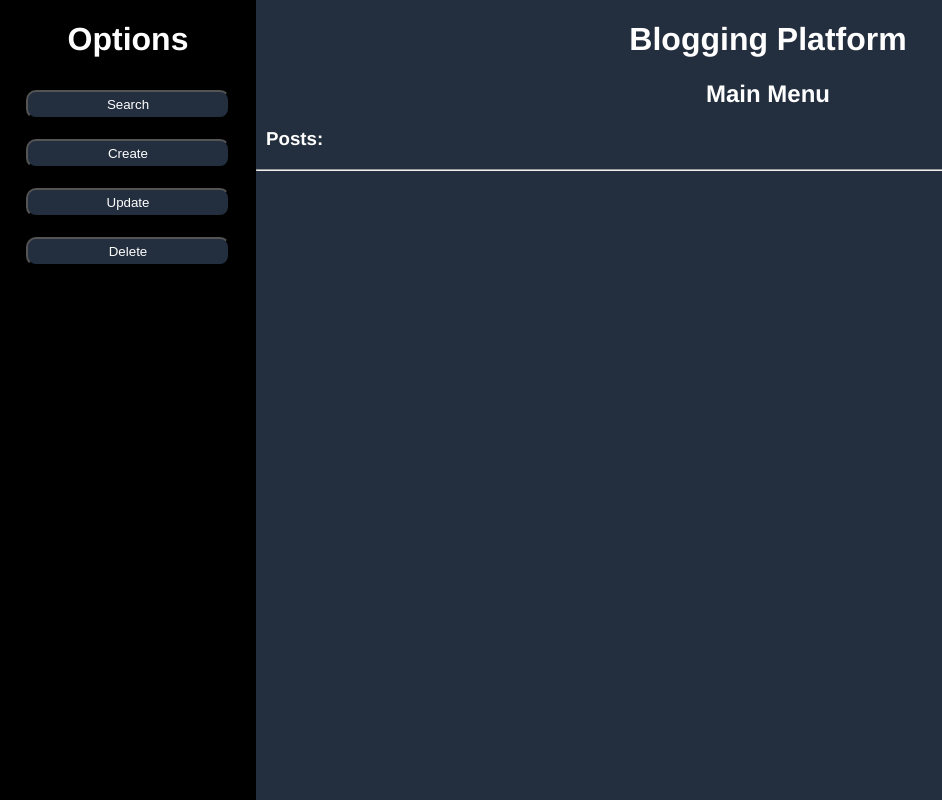
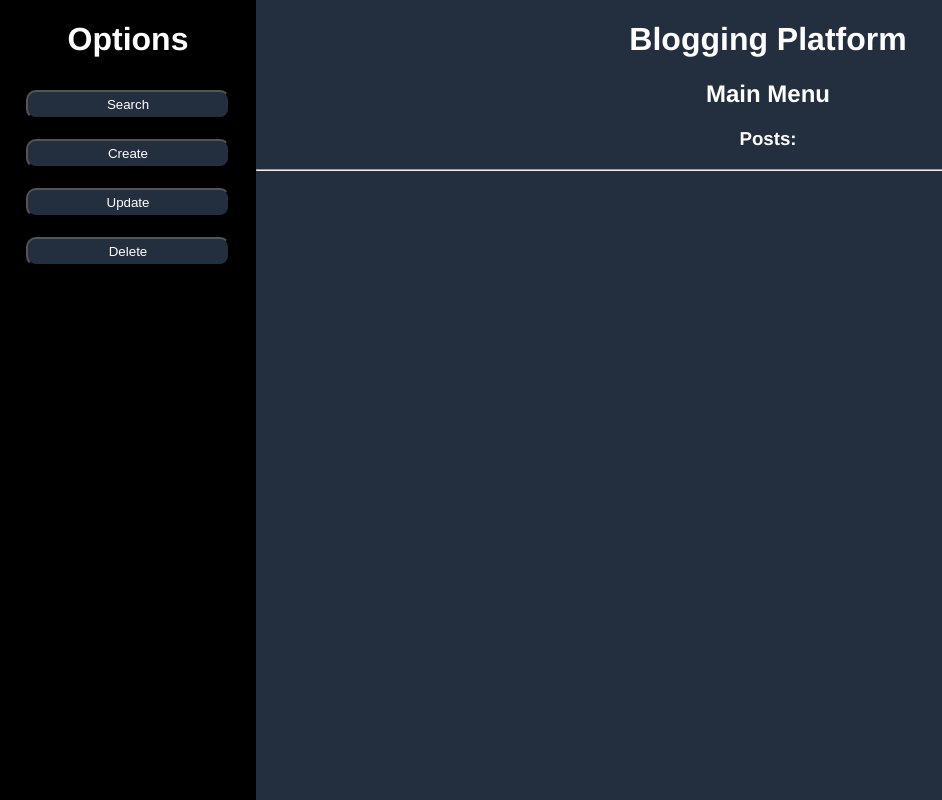
Before and after one commit to LewieJ08/blogging_platform_app, a Flask app: page / in a window 1280 px wide. Shown: the whole page, without its empty margins (0-942 px from the left). Run offline with Flask 3, Linux system fonts and the light colour scheme.

Commit message:
update header styling

```diff
--- a/blogging_platform_app/static/style.css
+++ b/blogging_platform_app/static/style.css
@@ -18,7 +18,7 @@ h2 {
 h3 {
     font-family: 'Franklin Gothic Medium', 'Arial Narrow', Arial, sans-serif;
     color: white;
-    padding-left: 10px;
+    text-align: center;
 }
 
 label {
```
